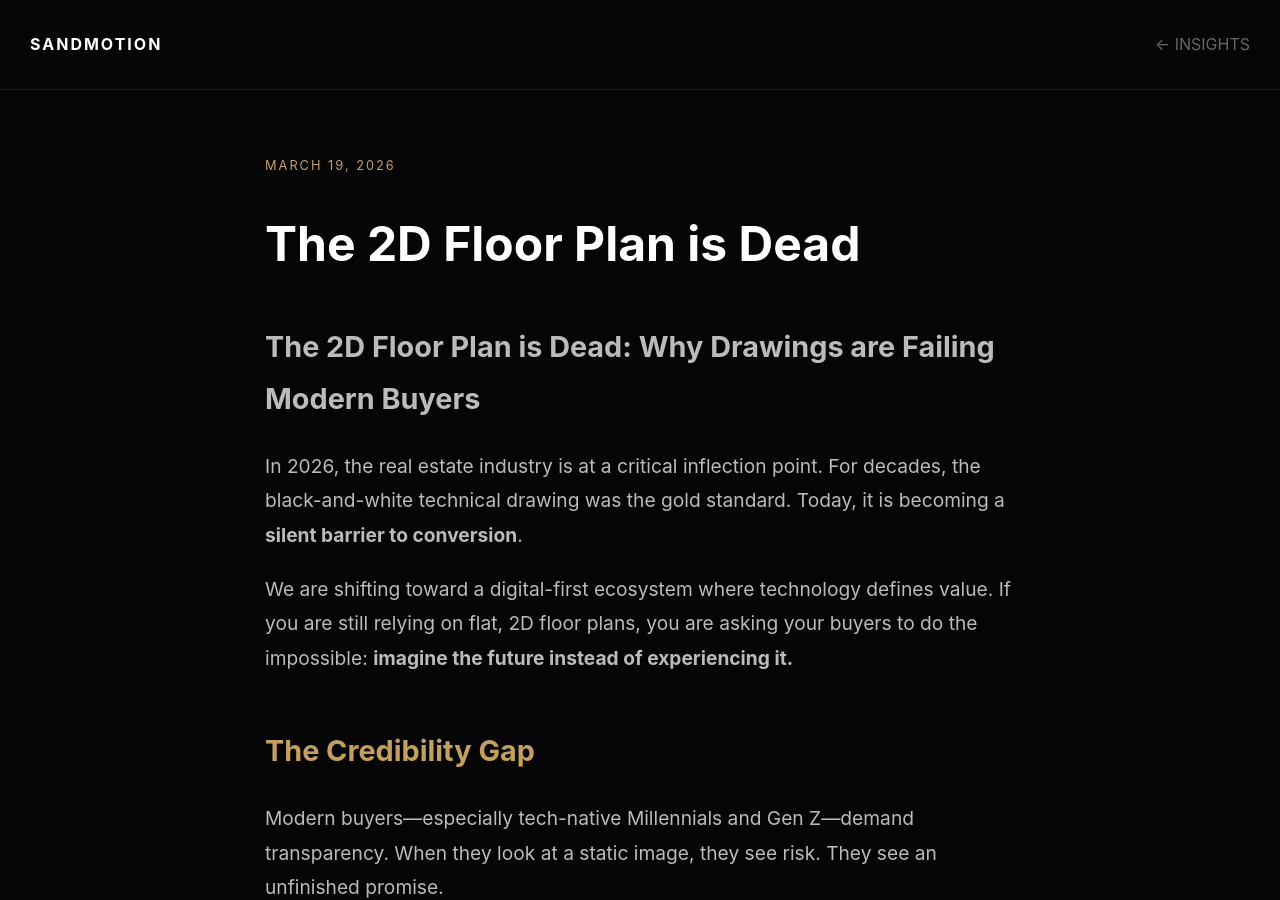
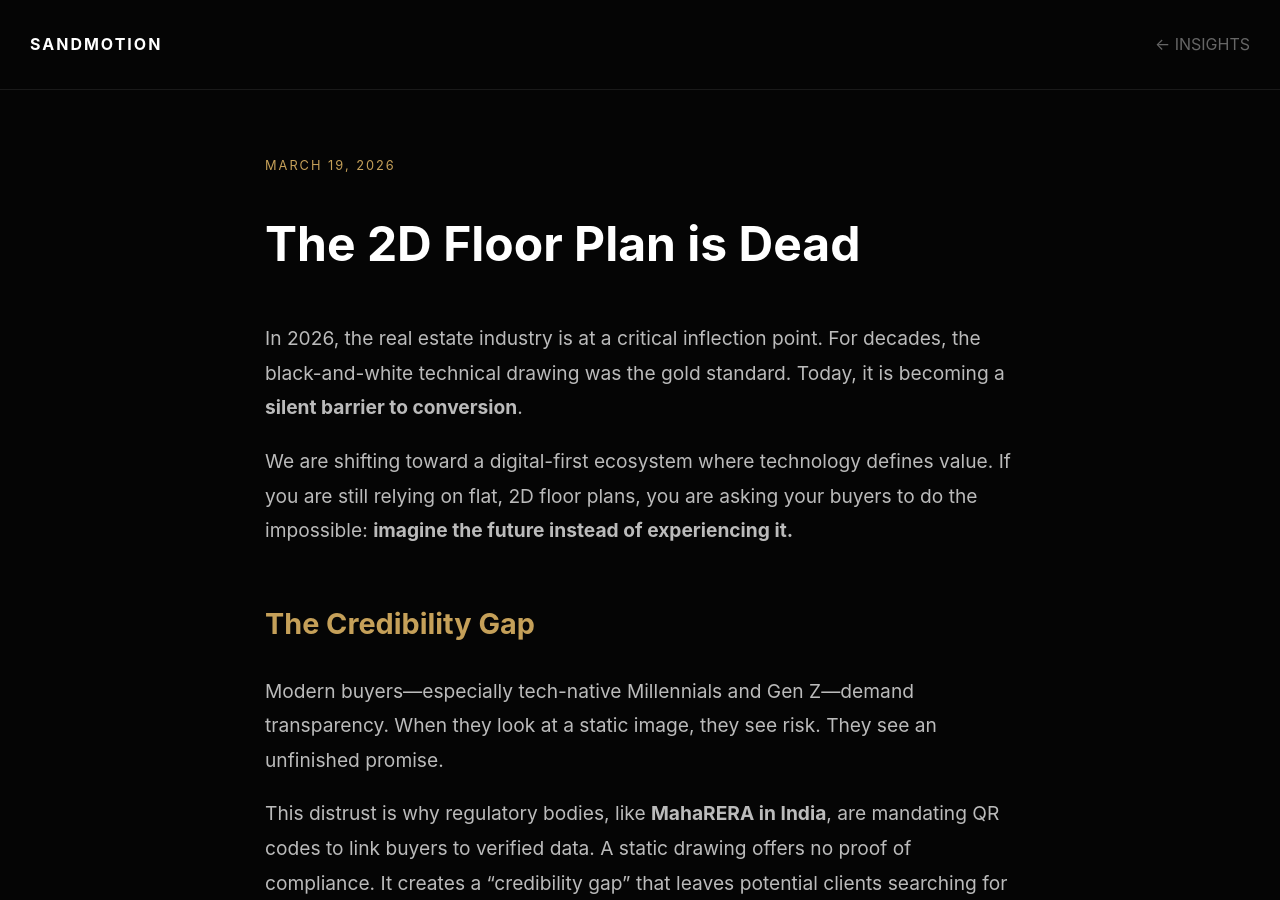
Before and after one commit to sandmotions-create/sandmotion-site, a Jekyll site: the page built from _posts/2026-03-19-2d-floor-plan-dead.md, in a window 1280 px wide and 900 px high. Built offline with Jekyll 4.4.1, drawn with Linux system fonts in a browser that asks for light colours.

Commit message:
Add files via upload

```diff
--- a/_posts/2026-03-19-2d-floor-plan-dead.md
+++ b/_posts/2026-03-19-2d-floor-plan-dead.md
@@ -4,7 +4,6 @@ title: "The 2D Floor Plan is Dead"
 date: 2026-03-19
 ---
 
-# The 2D Floor Plan is Dead: Why Drawings are Failing Modern Buyers
 
 In 2026, the real estate industry is at a critical inflection point. For decades, the black-and-white technical drawing was the gold standard. Today, it is becoming a **silent barrier to conversion**.
 
```
